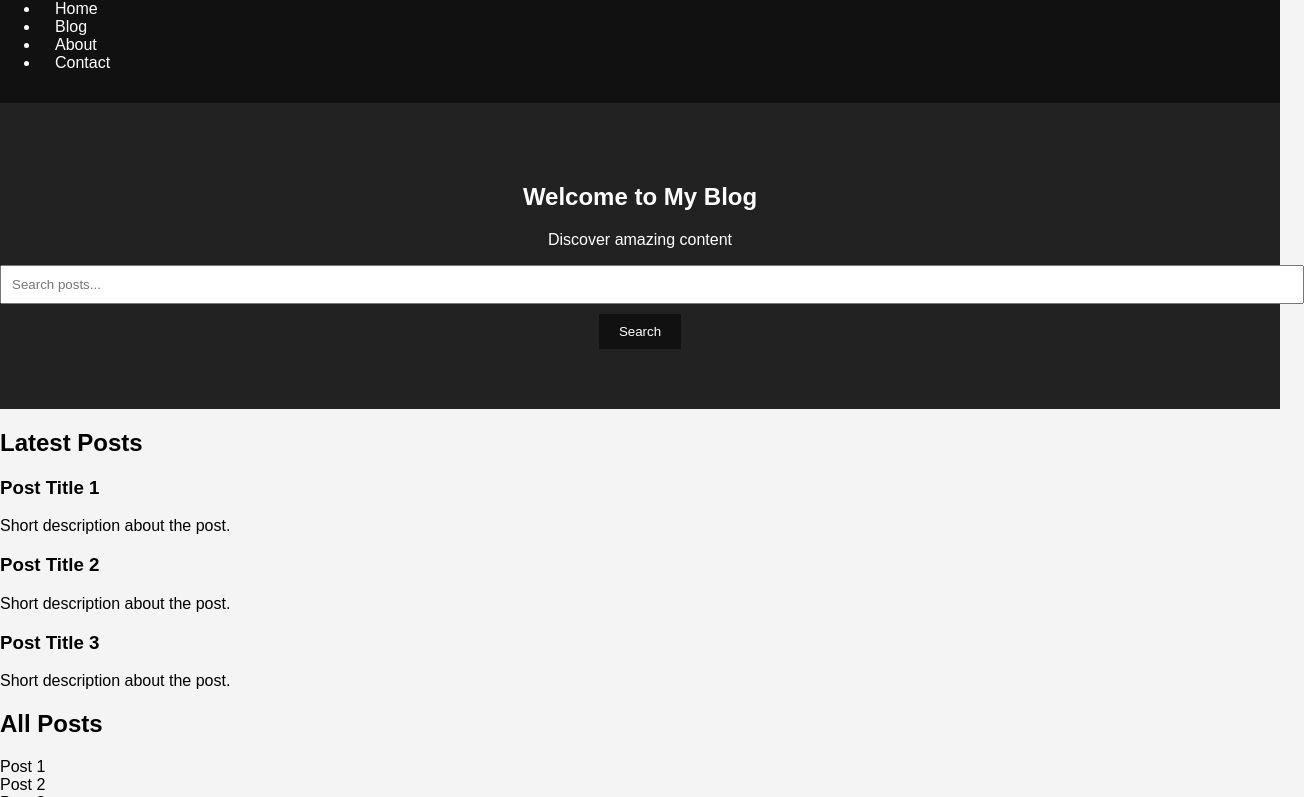
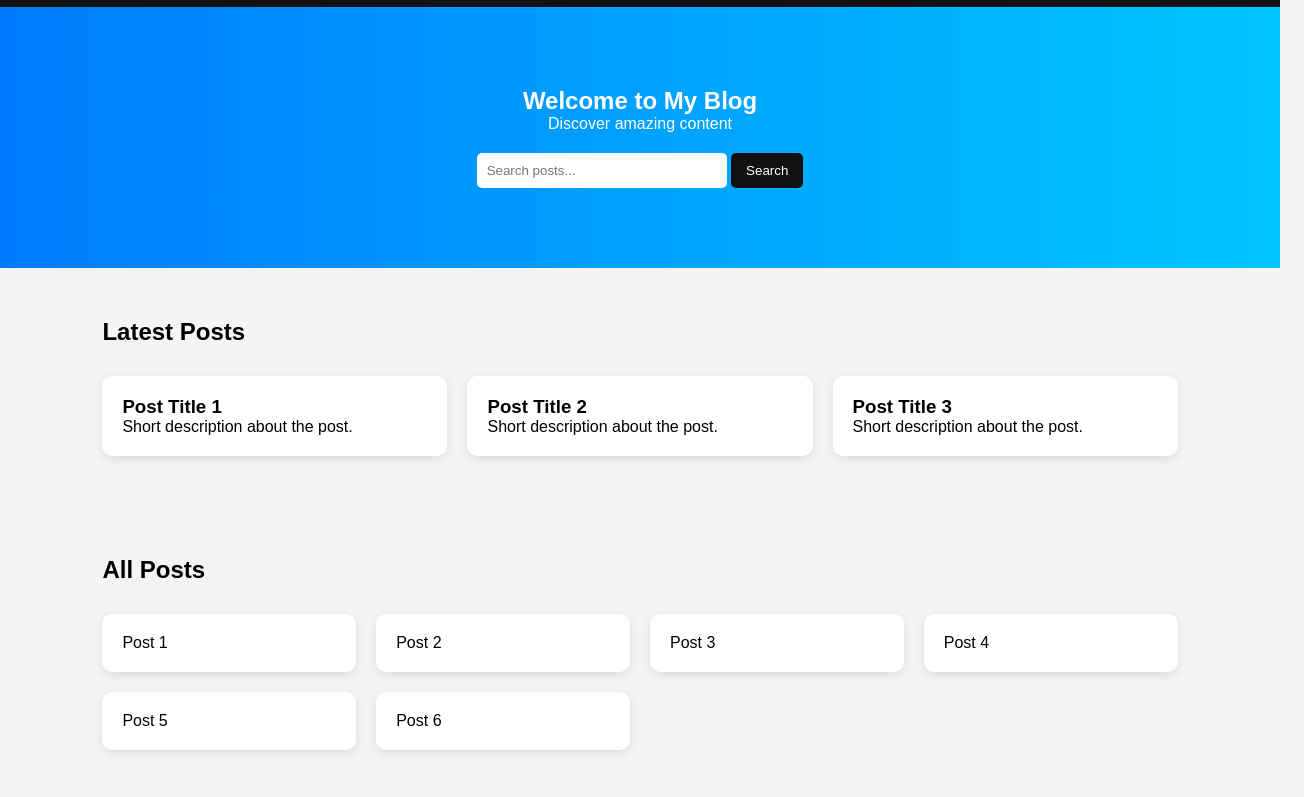
Before and after one commit to Flixsurstudio/Torensero, a plain HTML site: page index.html in a window 1280 px wide. Shown: the part 49-846 px from the top of the page, 1304 px wide, since content can reach past the window. Drawn offline with Linux system fonts and the light colour scheme.

Commit message:
Update style.css

```diff
--- a/style.css
+++ b/style.css
@@ -1,76 +1,121 @@
-body{
-  font-family: Arial, sans-serif;
-  margin:0;
-  background:#f4f4f4;
+* {
+    margin: 0;
+    padding: 0;
+    box-sizing: border-box;
+    font-family: Arial, sans-serif;
 }
 
-.container{
-  width:90%;
-  max-width:1100px;
-  margin:auto;
+body {
+    background: #f4f4f4;
 }
 
-header{
-  background:#111;
-  color:#fff;
-  padding:15px 0;
+/* Header */
+header {
+    display: flex;
+    justify-content: space-between;
+    align-items: center;
+    padding: 15px 8%;
+    background: #111;
+    color: white;
 }
 
-nav a{
-  color:white;
-  margin-left:15px;
-  text-decoration:none;
+.logo {
+    font-size: 22px;
+    font-weight: bold;
 }
 
-.hero{
-  background:#222;
-  color:white;
-  padding:60px 0;
-  text-align:center;
+.nav-links {
+    list-style: none;
+    display: flex;
+    gap: 20px;
 }
 
-.posts{
-  padding:40px 0;
+.nav-links a {
+    color: white;
+    text-decoration: none;
 }
 
-.card{
-  background:white;
-  padding:20px;
-  margin-bottom:20px;
-  border-radius:5px;
+/* Hero */
+.hero {
+    text-align: center;
+    padding: 80px 20px;
+    background: linear-gradient(to right, #007bff, #00c6ff);
+    color: white;
 }
 
-.btn{
-  display:inline-block;
-  padding:10px 15px;
-  background:#111;
-  color:white;
-  text-decoration:none;
+.search-box {
+    margin-top: 20px;
 }
 
-footer{
-  background:#111;
-  color:white;
-  text-align:center;
-  padding:20px;
+.search-box input {
+    padding: 10px;
+    width: 250px;
+    border: none;
+    border-radius: 5px;
 }
 
-input, textarea{
-  width:100%;
-  padding:10px;
-  margin-bottom:10px;
+.search-box button {
+    padding: 10px 15px;
+    border: none;
+    background: #111;
+    color: white;
+    border-radius: 5px;
+    cursor: pointer;
 }
 
-button{
-  padding:10px 20px;
-  background:#111;
-  color:white;
-  border:none;
+/* Sections */
+section {
+    padding: 50px 8%;
 }
 
-@media(max-width:768px){
-  nav{
-    display:flex;
-    flex-direction:column;
-  }
+h2 {
+    margin-bottom: 30px;
 }
+
+/* Latest Posts */
+.post-container {
+    display: flex;
+    gap: 20px;
+    flex-wrap: wrap;
+}
+
+.post-card {
+    background: white;
+    padding: 20px;
+    border-radius: 10px;
+    flex: 1 1 250px;
+    box-shadow: 0 3px 10px rgba(0,0,0,0.1);
+}
+
+/* All Posts */
+.post-grid {
+    display: grid;
+    grid-template-columns: repeat(auto-fit, minmax(200px, 1fr));
+    gap: 20px;
+}
+
+/* Footer */
+footer {
+    text-align: center;
+    padding: 20px;
+    background: #111;
+    color: white;
+}
+
+/* Responsive */
+@media (max-width: 768px) {
+    header {
+        flex-direction: column;
+        gap: 10px;
+    }
+
+    .nav-links {
+        flex-direction: column;
+        align-items: center;
+    }
+
+    .search-box input {
+        width: 100%;
+        margin-bottom: 10px;
+    }
+}
```
